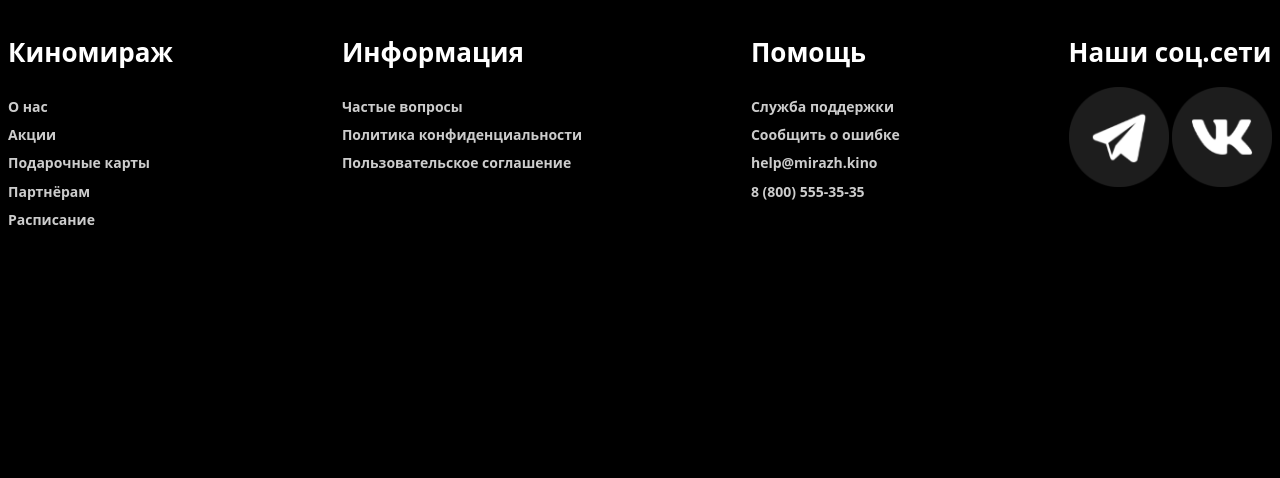
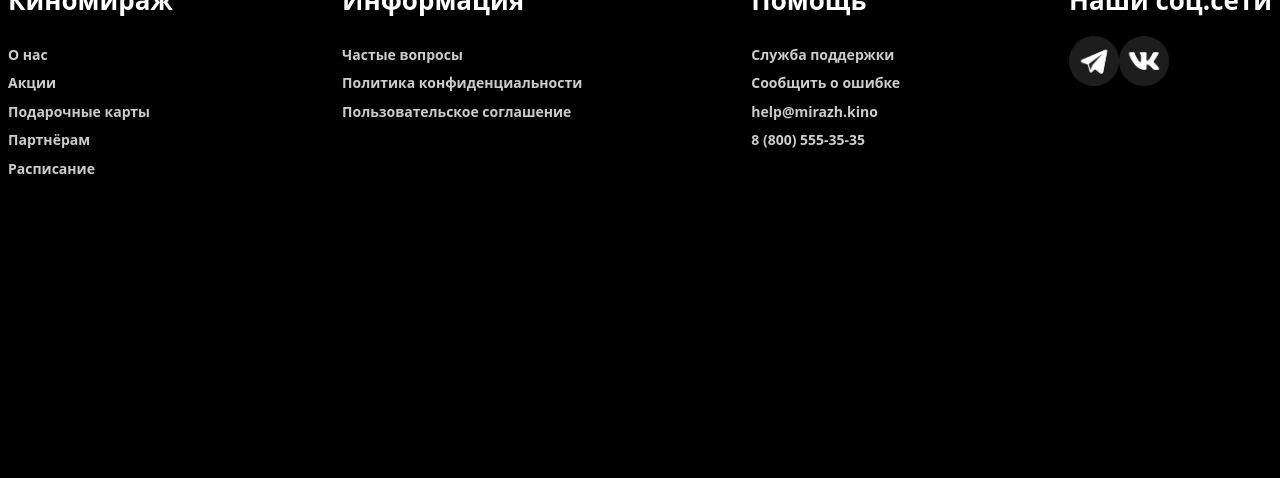
Before and after one commit to JeANSdv/KinoMirazh, a PHP site: page /components/footer.php in a window 1280 px wide. Shown: the part 222-700 px from the top of the page. Run offline with PHP 8.4, Linux system fonts and the light colour scheme.

Commit message:
vktg footer

```diff
--- a/assets/css/pod.css
+++ b/assets/css/pod.css
@@ -38,6 +38,7 @@
     .sss {
     max-width: 1280px;
     margin: auto;
+    margin-top: 100px;
 
     }
 
@@ -56,3 +57,11 @@
     .contbezlogo {
     margin-top: 3%;
     }
+
+    .zz {
+    display: flex;
+    }
+
+    .vktg {
+    width: 50px;
+    }
--- a/components/footer.php
+++ b/components/footer.php
@@ -12,7 +12,7 @@
 
     <!-- КОНТ С ЛОГО -->
     <div class="mirazh">
-        <img src="itd/img/mirazh.png" class="pvp">
+        <img src="assets/img/mirazh.png" class="pvp">
     </div>
 
 <!-- контейнер без лого, для отступа сверху -->
@@ -103,9 +103,9 @@
     <div class="zagalovki">
         <h1>Наши соц.сети</h1>
         <div class="mega">
-            <div class="vktg">
-                    <img src="img/telegramm.png" class="alfa">
-                    <img src="img/vk.png" class="alfa">
+            <div class="zz">
+                    <img src="assets/img/telegramm.png" class="vktg">
+                    <img src="assets/img/vk.png" class="vktg">
             </div>
             </div>
     </div>
```
Also changed, not shown: assets/img/mirazh.png (added).
